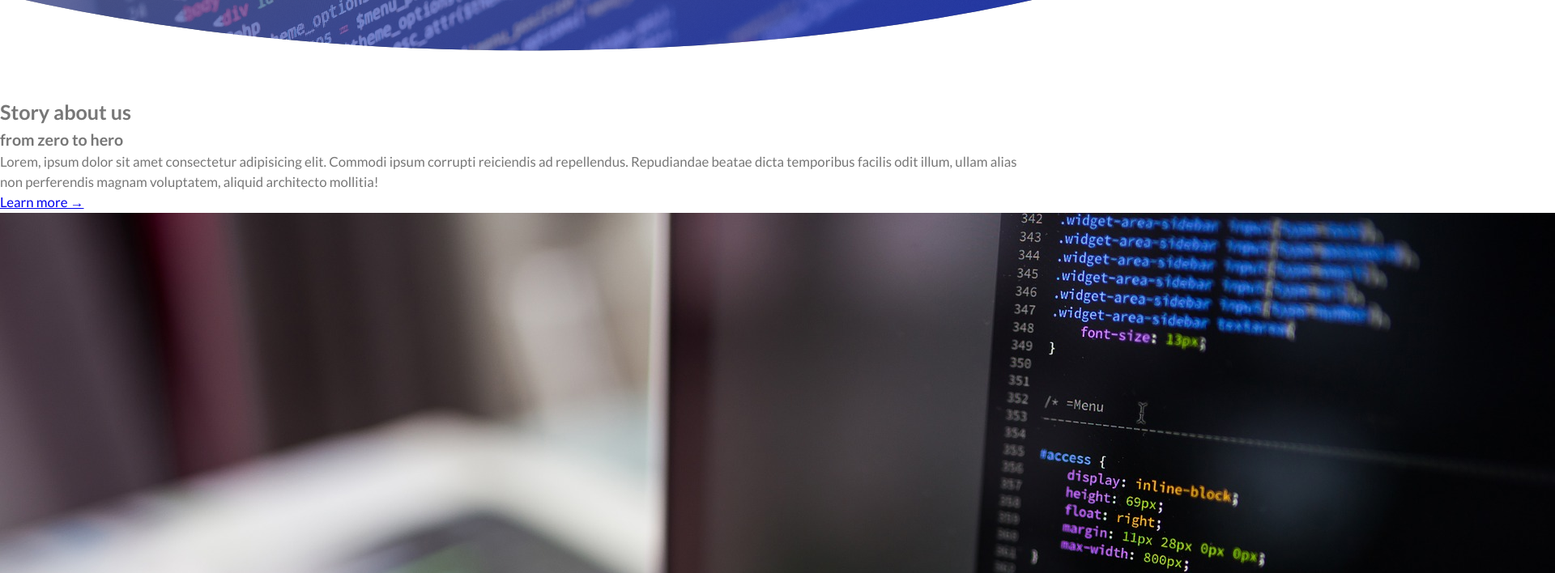
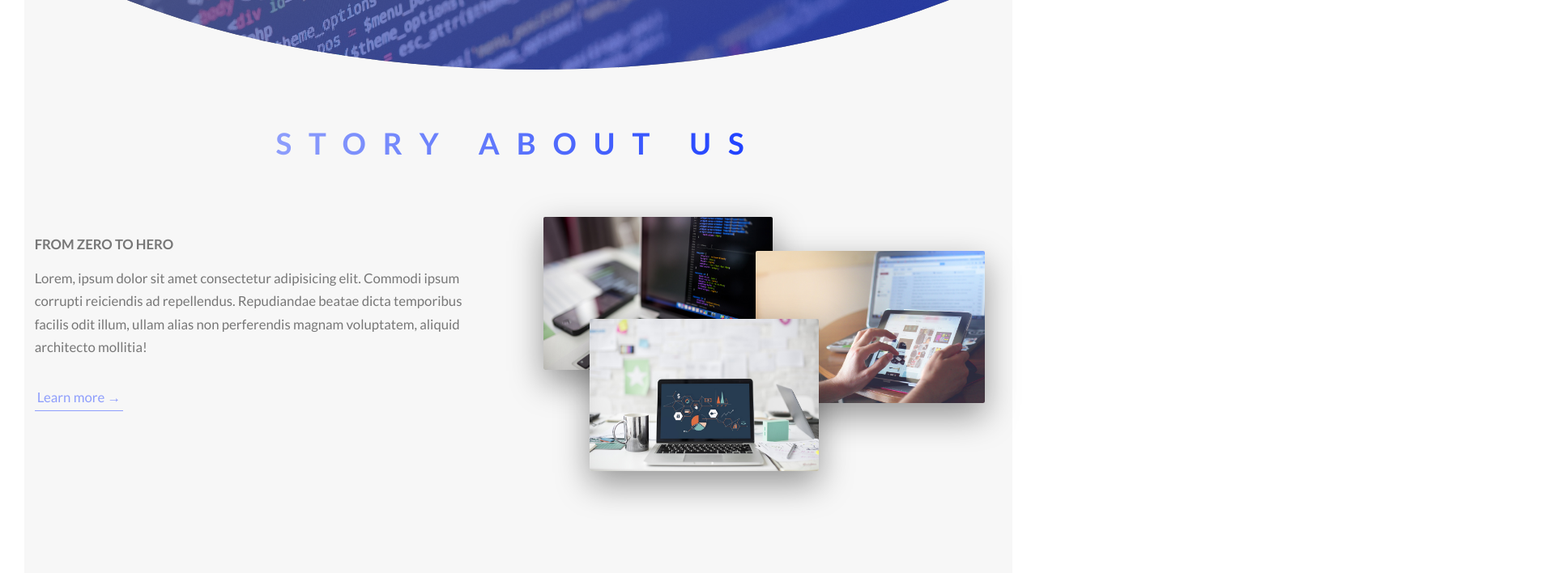
Before and after one commit to GiaDieu/SASS_Structure, a website: page index.html in a window 1280 px wide. Shown: the part 520-1228 px from the top of the page at 81% size, 1920 px wide, since content can reach past the window. Drawn offline with Linux system fonts and the light colour scheme.

Commit message:
add_paddingBody

```diff
--- a/css/style.css
+++ b/css/style.css
@@ -45,7 +45,8 @@ body {
   font-weight: 400;
   font-size: 1.6rem;
   line-height: 1.5;
-  color: #777777; }
+  color: #777777;
+  padding: 30px; }
 
 .heading-primary {
   margin-bottom: 5rem;
@@ -63,6 +64,33 @@ body {
     font-weight: 400;
     letter-spacing: 0.3rem;
     animation: moveInRight 2s ease-out; }
+
+.heading-secondary {
+  font-size: 3.5rem;
+  text-transform: uppercase;
+  font-weight: 700;
+  display: inline-block;
+  letter-spacing: 2rem;
+  cursor: pointer;
+  background-image: linear-gradient(to right, #8e9efc, #5a73fc, #1c3eff);
+  color: transparent;
+  -webkit-background-clip: text;
+  background-clip: text;
+  transition: all 0.2s; }
+  .heading-secondary:hover {
+    transform: skewY(5deg) scale(1.1);
+    text-shadow: 0.5rem 1rem 2rem rgba(0, 0, 0, 0.2); }
+
+.heading-tertiary {
+  font-size: 1.6rem;
+  font-weight: 700;
+  text-transform: uppercase; }
+
+.paragraph {
+  font-size: 1.6rem;
+  line-height: 1.7; }
+  .paragraph:not(:last-child) {
+    margin-bottom: 3rem; }
 
 a.btn,
 a.btn:link,
@@ -109,6 +137,25 @@ a.btn:visited {
     z-index: -1;
     transition: all 0.4s; }
 
+.btn-text {
+  transition: all 0.2s; }
+  .btn-text:link, .btn-text:visited {
+    color: #8e9efc;
+    display: inline-block;
+    text-decoration: none;
+    border-bottom: 1px solid #8e9efc;
+    padding: 0.3rem;
+    font-size: 1.6rem; }
+  .btn-text:hover {
+    background-color: #8e9efc;
+    background-clip: text;
+    color: #f7f7f7;
+    box-shadow: 0 1rem 2rem rgba(0, 0, 0, 0.15);
+    transform: translateY(-0.2rem); }
+  .btn-text:active {
+    box-shadow: 0 0.5rem 1rem rgba(0, 0, 0, 0.15);
+    transform: translateY(0); }
+
 /* header */
 .header {
   background-image: linear-gradient(to right bottom, rgba(119, 119, 119, 0.8), rgba(28, 62, 255, 0.6)), url("/img/project-1.jpg");
@@ -117,8 +164,8 @@ a.btn:visited {
   background-repeat: no-repeat;
   position: relative;
   height: 80vh;
-  -webkit-clip-path: ellipse(84% 53% at 51% 38%);
-  clip-path: ellipse(84% 53% at 51% 38%); }
+  -webkit-clip-path: ellipse(65% 58% at 52% 32%);
+  clip-path: ellipse(65% 58% at 52% 32%); }
   .header__logo {
     height: 70px; }
     .header__logo__kao {
@@ -133,3 +180,71 @@ a.btn:visited {
     left: 50%;
     transform: translate(-50%, -50%);
     text-align: center; }
+
+.row {
+  max-width: 114rem;
+  margin: 0 auto; }
+  .row::after {
+    content: "";
+    display: block;
+    clear: both; }
+  .row:not(:last-child) {
+    margin-bottom: 8rem; }
+  .row [class^="col-"] {
+    float: left; }
+    .row [class^="col-"]:not(:last-child) {
+      margin-right: 6rem; }
+  .row .col-1-of-2 {
+    width: calc((100% - 6rem) / 2); }
+  .row .col-1-of-3 {
+    width: calc((100% - 2 *6rem) / 3); }
+  .row .col-2-of-3 {
+    width: calc( 2 * ((100% - 2 *6rem) / 3) + 6rem); }
+  .row .col-1-of-4 {
+    width: calc((100% - 3 *6rem) / 4); }
+  .row .col-2-of-4 {
+    width: calc( 2 * ((100% - 3 *6rem) / 4) + 6rem); }
+  .row .col-3-of-4 {
+    width: calc( 3 * ((100% - 3 *6rem) / 4) + 2 *6rem); }
+
+.section-about {
+  background-color: #f7f7f7;
+  padding: 25rem 0;
+  margin-top: -25rem;
+  font-size: 1rem; }
+
+.u-center-text {
+  text-align: center !important; }
+
+.u-margin-bottom-big {
+  margin-bottom: 8rem !important; }
+
+.u-margin-bottom-small {
+  margin-bottom: 1.5rem !important; }
+
+.composition {
+  position: relative; }
+  .composition__photo {
+    width: 50%;
+    box-shadow: 0 1.5rem 4rem rgba(0, 0, 0, 0.4);
+    border-radius: 0.2rem;
+    position: absolute;
+    outline-offset: 1rem;
+    transition: all 0.2s;
+    z-index: 1; }
+    .composition__photo--1 {
+      left: 0;
+      top: -2rem; }
+    .composition__photo--2 {
+      right: 2rem;
+      top: 2rem; }
+    .composition__photo--3 {
+      left: 10%;
+      top: 10rem; }
+    .composition__photo:hover .composition__photo__photo:not(:hover) {
+      transform: scale(0.9); }
+    .composition__photo:hover {
+      transform: scale(1.05);
+      outline: 1.5rem solid #8e9efc;
+      box-shadow: 0 2.5rem 4rem rbga(#000, 0.5);
+      z-index: 2; }
```
